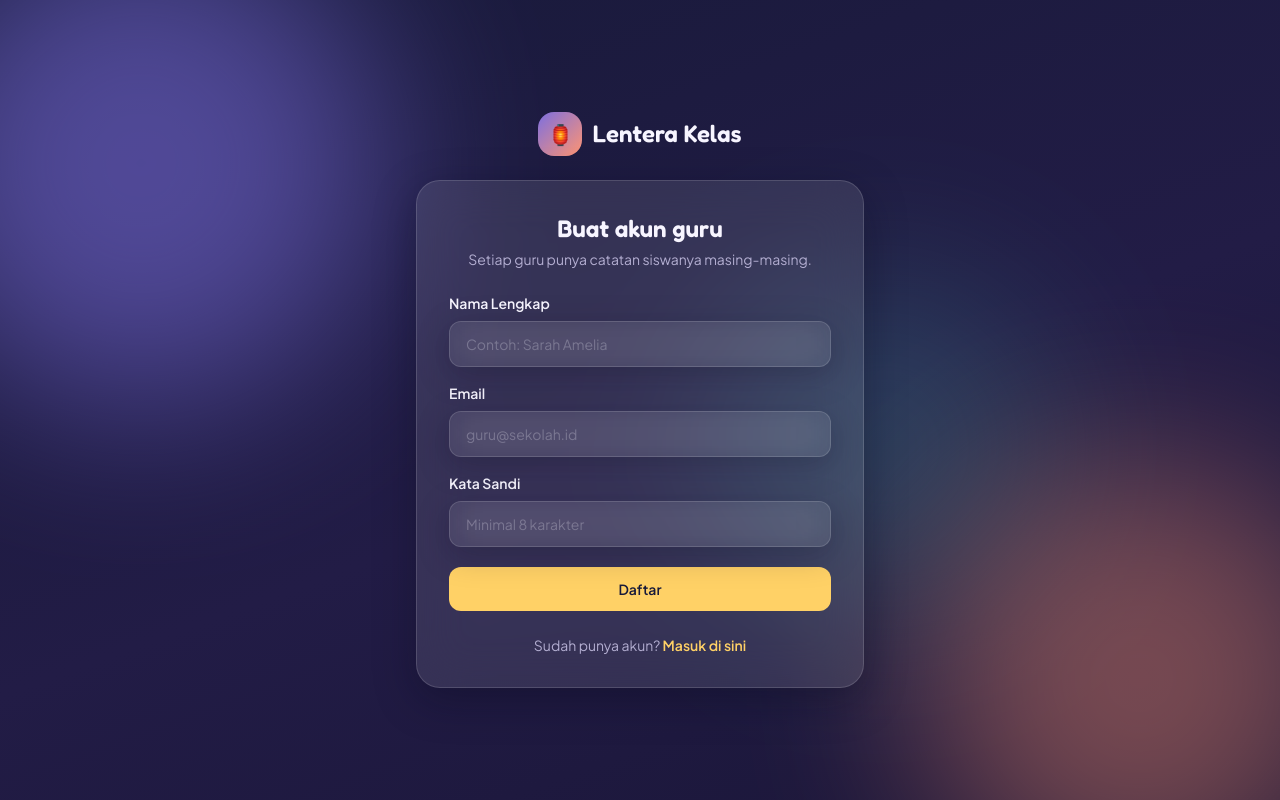
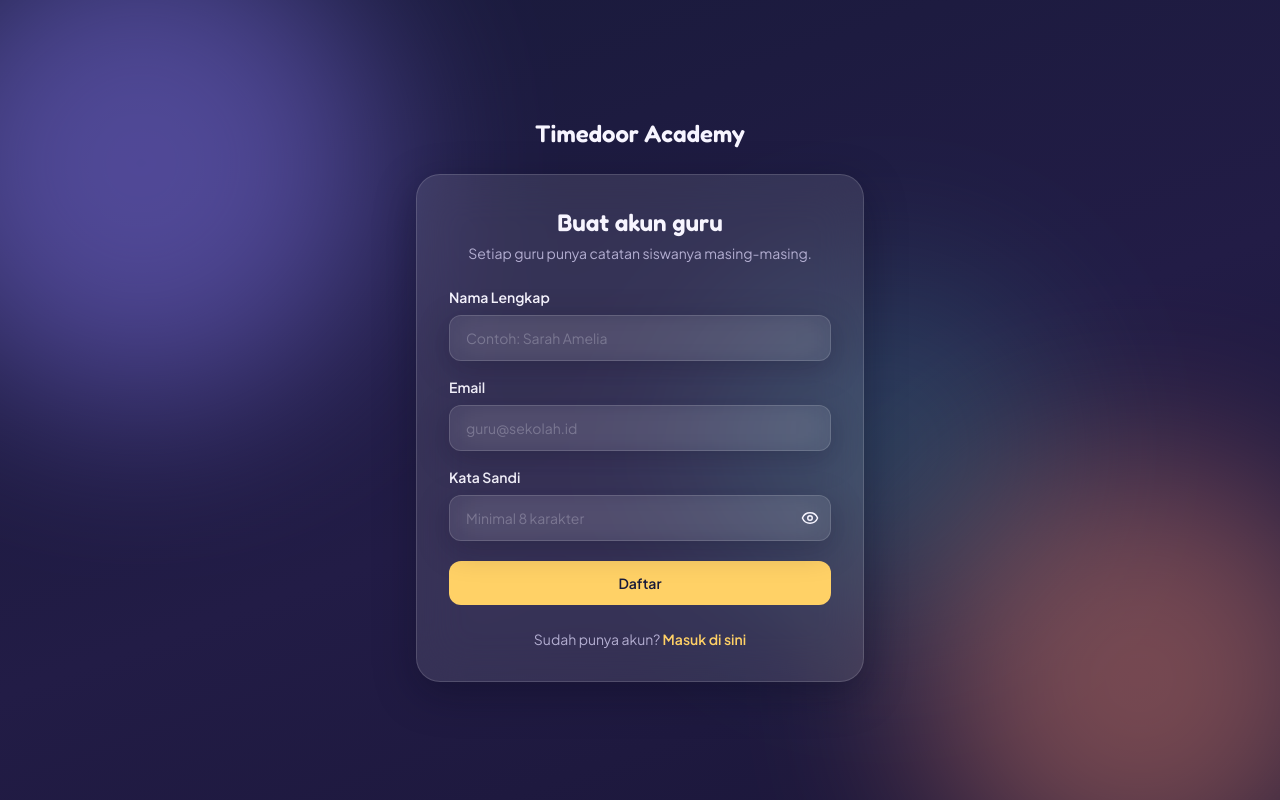
Before and after one commit to AltariaAngkasa/report_student, a Next.js app: page /register in a window 1280 px wide. Built offline with nearby package versions, Linux system fonts and the light colour scheme.

Commit message:
Update page.tsx

```diff
--- a/src/app/register/page.tsx
+++ b/src/app/register/page.tsx
@@ -3,6 +3,7 @@
 import { useState } from "react";
 import Link from "next/link";
 import { useRouter } from "next/navigation";
+import { Eye, EyeOff } from "lucide-react";
 
 export default function RegisterPage() {
   const router = useRouter();
@@ -11,6 +12,7 @@
   const [password, setPassword] = useState("");
   const [error, setError] = useState("");
   const [loading, setLoading] = useState(false);
+  const [showPassword, setShowPassword] = useState(false);
 
   const handleSubmit = async (e: React.FormEvent) => {
     e.preventDefault();
@@ -44,14 +46,8 @@
       <div className="w-full max-w-md">
         {/* Brand */}
         <div className="flex items-center justify-center gap-2.5 mb-6">
-          <div
-            className="flex h-11 w-11 items-center justify-center rounded-2xl text-xl"
-            style={{ background: "linear-gradient(135deg, var(--glow-violet), var(--glow-coral))" }}
-          >
-            🏮
-          </div>
           <span className="font-display text-2xl font-semibold" style={{ color: "var(--text-primary)" }}>
-            Lentera Kelas
+            Timedoor Academy
           </span>
         </div>
 
@@ -100,6 +96,7 @@
               <label htmlFor="password" className="block text-sm font-semibold mb-2" style={{ color: "var(--text-primary)" }}>
                 Kata Sandi
               </label>
+              <div className="relative">
               <input
                 id="password"
                 type="password"
@@ -110,6 +107,14 @@
                 className="glass w-full rounded-xl px-4 py-3 text-sm outline-none placeholder:opacity-50"
                 style={{ color: "var(--text-primary)" }}
               />
+              <button
+              type="button"
+              onClick={() => setShowPassword((prev) => !prev)}
+              className="absolute right-3 top-1/2 -translate-y-1/2"
+              >
+                {showPassword ? <EyeOff size={18}/>:<Eye size={18}/>}
+              </button>
+              </div>
             </div>
 
             {error && (
```
